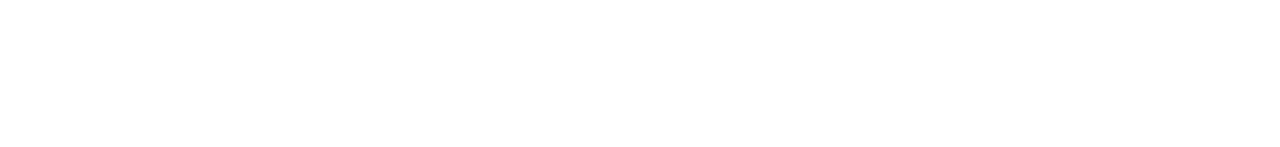
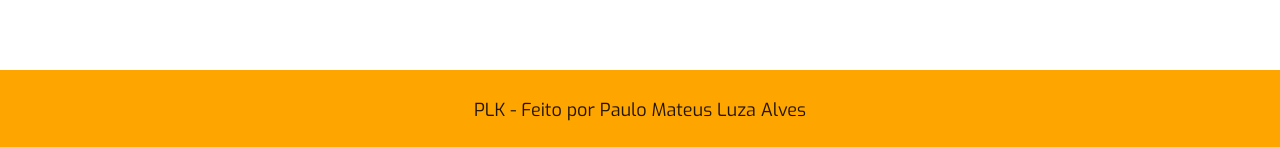
Before and after one commit to TTeuZ/ControlSystemV1, a Nuxt app in the folder front-end/: page / in a window 1280 px wide. Shown: the part 650-797 px from the top of the page. Built offline with nearby package versions, Linux system fonts and the light colour scheme; no server answers.

Commit message:
footer da home

```diff
--- a/front-end/pages/index.vue
+++ b/front-end/pages/index.vue
@@ -1,5 +1,9 @@
 <template>
-  <v-container fluid> </v-container>
+  <v-container fluid class="ma-0 pa-0">
+    <div id="footer">
+      <span id="footer-title">PLK - Feito por Paulo Mateus Luza Alves</span>
+    </div>
+  </v-container>
 </template>
 
 <script>
@@ -9,3 +13,31 @@ export default {
   middleware: 'auth'
 }
 </script>
+
+<style scoped>
+#footer {
+  height: 80px;
+  width: 100%;
+
+  background-color: orange;
+
+  display: flex;
+  flex-flow: column;
+  justify-content: center;
+  align-items: center;
+
+  position: absolute;
+  bottom: 0%;
+}
+
+#footer-title {
+  font-family: 'Exo Regular';
+  font-size: 18px;
+}
+
+@media screen and (max-width: 350px) {
+  #footer-title {
+    font-size: 16px;
+  }
+}
+</style>
```
